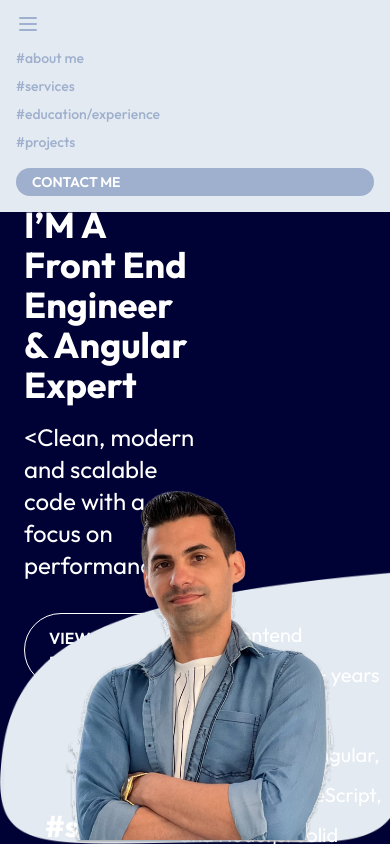
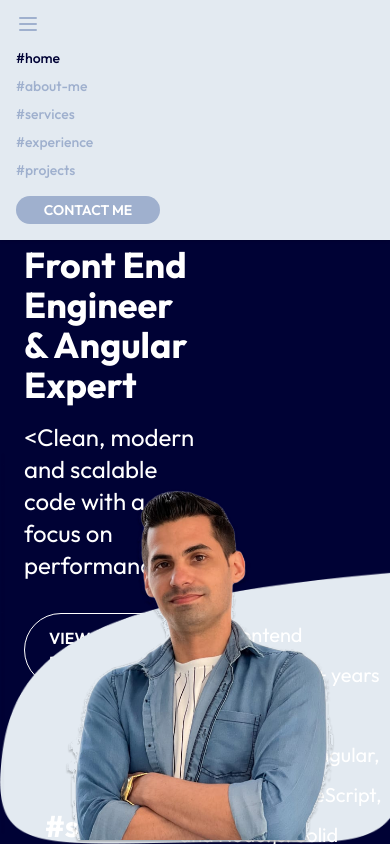
Before and after one commit to adrianpt1991/my-portfolio, an Angular app: page / in a window 390 px wide. Both pictures are taken after a click on the button 28 px from the left and 24 px from the top of the page. Shown: the top 844 px of the page. Built offline with nearby package versions, Linux system fonts and the light colour scheme.

Commit message:
fix mobile nav menu

```diff
--- a/src/app/layout/header/header.html
+++ b/src/app/layout/header/header.html
@@ -37,11 +37,12 @@
     @if (menuOpen()) {
         <div class="md:hidden px-4 pb-4">
             <nav class="flex flex-col space-y-2 text-sm text-[#9FB0CE] font-medium">
-                <a href="#about" (click)="menuOpen.set(false)">#about me</a>
-                <a href="#services" (click)="menuOpen.set(false)">#services</a>
-                <a href="#education" (click)="menuOpen.set(false)">#education/experience</a>
-                <a href="#projects" (click)="menuOpen.set(false)">#projects</a>
-                <a href="#contact" class="mt-2 bg-[#9FB0CE] text-white px-4 py-1 rounded-full text-sm font-semibold" (click)="menuOpen.set(false)">
+                <a href="#home" (click)="menuOpen.set(false)" [ngClass]="{'text-[#000235]' : isActive('home')}">#home</a>
+                <a href="#about" (click)="menuOpen.set(false)" [ngClass]="{'text-[#000235]' : isActive('about')}">#about-me</a>
+                <a href="#services" (click)="menuOpen.set(false)" [ngClass]="{'text-[#000235]' : isActive('services')}">#services</a>
+                <a href="#experience" (click)="menuOpen.set(false)" [ngClass]="{'text-[#000235]' : isActive('experience')}">#experience</a>
+                <a href="#projects" (click)="menuOpen.set(false)" [ngClass]="{'text-[#000235]' : isActive('projects')}">#projects</a>
+                <a href="#contact" class="mt-2 bg-[#9FB0CE] text-white text-center w-36 px-4 py-1 rounded-full text-sm font-semibold" (click)="menuOpen.set(false)">
                     CONTACT ME
                 </a>
             </nav>
```
